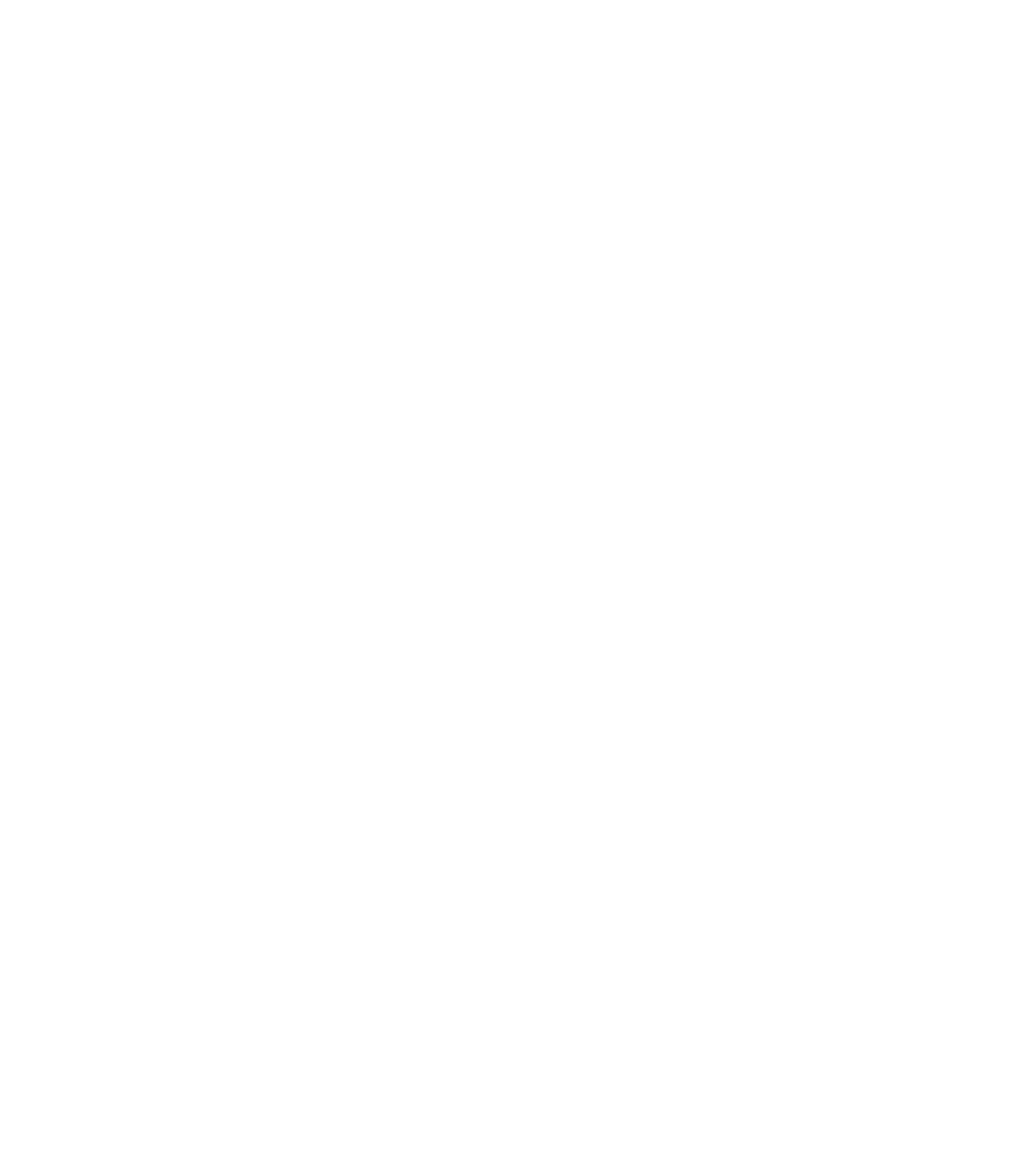
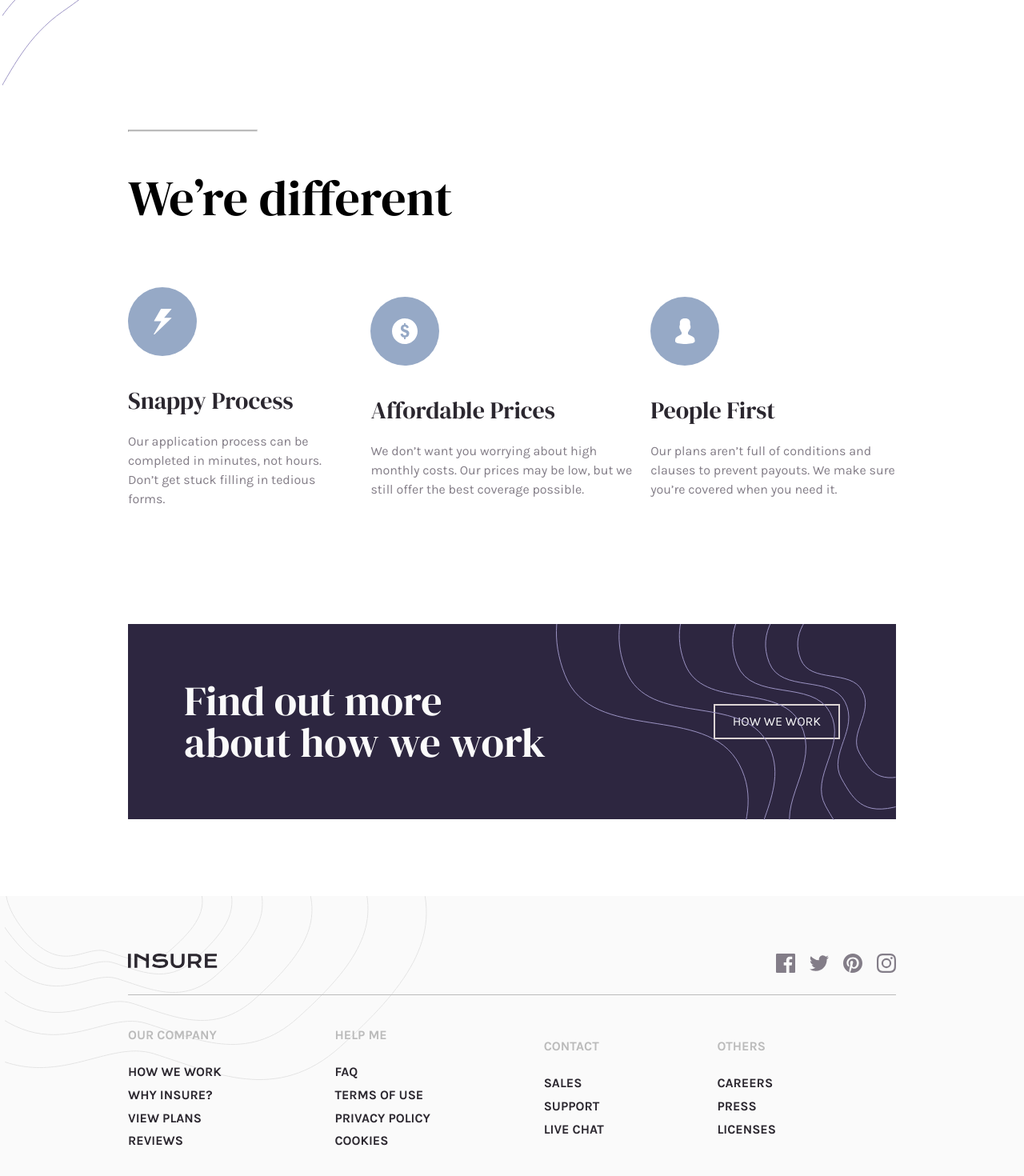
Before and after one commit to pperdana/frontend-mentor, a React (Vite) app in the folder insure-landing-page/: page / in a window 1280 px wide. Shown: the part 874-2344 px from the top of the page at 80% size. Before the commit the page ends 800 px from the top, so only its background shows below. Built offline with nearby package versions, Linux system fonts and the light colour scheme.

Commit message:
add desktop version | insure landing page

```diff
--- a/insure-landing-page/src/App.jsx
+++ b/insure-landing-page/src/App.jsx
@@ -7,7 +7,7 @@ function App() {
     <>
       <Header />
       <Main />
-      {/* <Footer /> */}
+      <Footer />
     </>
   );
 }
--- a/insure-landing-page/src/components/CallAction/CallAction.component.jsx
+++ b/insure-landing-page/src/components/CallAction/CallAction.component.jsx
@@ -7,7 +7,7 @@ const CallAction = () => {
         <div className="cta-text-box">
           <h1 className="heading-primary">Find out more about how we work</h1>
 
-          <a href="#" className="btn">
+          <a href="#" className="cta-btn">
             How we work
           </a>
         </div>
--- a/insure-landing-page/src/components/CallAction/CallAction.styles.scss
+++ b/insure-landing-page/src/components/CallAction/CallAction.styles.scss
@@ -1,25 +1,68 @@
 @use "../../styles/settings/_settings" as *;
 
 .section-cta {
-  // padding: 4.8rem 0 9.6rem 0;
+  padding: 4.8rem 0 9.6rem 0;
 }
 
 .cta-container {
   max-width: $width-layout--desktop;
 
   margin: 0 auto;
-  padding: 0 8rem;
+  padding: 0 16rem;
 
   .cta-text-box {
+    // width: 100%;
+    // margin: 0 auto;
+    position: relative;
+
+    background-color: $color-primary--dark-violet;
     display: flex;
     // flex-direction: column;
     align-items: center;
+    justify-content: space-between;
     gap: 6rem;
 
+    color: $color-neutral--very-light-gray;
+    padding: 7rem 7rem;
+
     .heading-primary {
+      display: inline-block;
+      width: 46rem;
+
+      font-family: $font-family--dm-serif-display--serif;
+      font-weight: 400;
+      font-size: 5.2rem;
     }
 
-    .btn {
+    .cta-btn {
+      text-decoration: none;
+      border: 0.25rem solid hsl(0, 10%, 85%);
+
+      padding: 1.2rem 2.2rem;
+      text-transform: uppercase;
+      font-weight: 400;
+      color: $color-neutral--very-light-gray;
     }
   }
+
+  .cta-text-box::before {
+    content: "";
+    display: block;
+    position: absolute;
+
+    transform: translate(-50%, -50%);
+
+    width: 425px;
+    height: 320px;
+    top: 16rem;
+    right: -21.2rem;
+
+    // padding-bottom: 60%;
+    // background-color: #fdf2e9;
+    // z-index: -2;
+
+    background-image: url("../../assets/images/bg-pattern-how-we-work-desktop.svg");
+    background-size: contain;
+    background-repeat: no-repeat;
+  }
 }
--- a/insure-landing-page/src/components/Features/Features.component.jsx
+++ b/insure-landing-page/src/components/Features/Features.component.jsx
@@ -7,11 +7,12 @@ import peopleFirstIcon from "../../assets/images/icon-people-first.svg";
 const Features = () => {
   return (
     <section className="section-features">
-      <div className="feature-container">
+      <div className="feature-container-heading">
+        <hr className="divider" />
         <h2 className="heading-secondary">We’re different </h2>
       </div>
 
-      <div className="feature-container">
+      <div className="feature-container-list">
         {/* feature 01 */}
         <div className="feature">
           <img
--- a/insure-landing-page/src/components/Features/Features.styles.scss
+++ b/insure-landing-page/src/components/Features/Features.styles.scss
@@ -1,24 +1,58 @@
 @use "../../styles/settings/_settings" as *;
 
 .section-features {
-  // padding: 4.8rem 0 9.6rem 0;
+  padding: 0 0 9.6rem 0;
 }
 
-.feature-container {
+.feature-container-heading {
+  margin: 0 auto;
+  padding: 0 16rem;
+
+  .divider {
+    border-top: 2px solid #bbb;
+    width: 15rem;
+    margin-bottom: 5.2rem;
+    padding: 0 8rem;
+  }
+
+  .heading-secondary {
+    font-family: $font-family--dm-serif-display--serif;
+    font-size: 6.2rem;
+    font-weight: 400;
+
+    margin-bottom: 8rem;
+  }
+}
+
+.feature-container-list {
   max-width: $width-layout--desktop;
 
-  margin: 0 auto;
-  padding: 0 8rem;
+  // margin: 0 auto;
+  padding: 0 16rem;
   // height: 100vh;
 
   display: flex;
   // flex-direction: column;
   align-items: center;
-  gap: 6rem;
-
-  .heading-secondary {
-  }
+  gap: 2rem;
 
   .feature {
+    .feature-img {
+      margin-bottom: 3.8rem;
+    }
+
+    .feature-title {
+      display: inline-block;
+      margin-bottom: 2.4rem;
+
+      font-family: $font-family--dm-serif-display--serif;
+      font-size: 3rem;
+      color: $color-neutral--very-dark-violet;
+    }
+
+    .feature-text {
+      color: $color-neutral--dark-grayish-violet;
+      line-height: 1.5;
+    }
   }
 }
--- a/insure-landing-page/src/components/Footer/Footer.component.jsx
+++ b/insure-landing-page/src/components/Footer/Footer.component.jsx
@@ -40,6 +40,7 @@ const Footer = () => {
               </li>
             </ul>
           </div>
+          <hr className="divider" />
         </div>
 
         <div className="nav-container">
--- a/insure-landing-page/src/components/Footer/Footer.styles.scss
+++ b/insure-landing-page/src/components/Footer/Footer.styles.scss
@@ -1,14 +1,41 @@
 @use "../../styles/settings/_settings" as *;
 
 .footer {
-  // padding: 4.8rem 0 9.6rem 0;
+  padding: 7.2rem 0;
+  background-color: $color-neutral--very-light-gray;
+  // background-color: rgb(191, 220, 243);
+
+  position: relative;
+  z-index: -2;
 }
+
+.footer::before {
+  content: "";
+  display: block;
+  position: absolute;
+
+  transform: translate(-50%, -50%);
+
+  width: 528px;
+  height: 231px;
+
+  top: 11.5rem;
+  left: 27rem;
+
+  // padding-bottom: 60%;
+  // background-color: #fdf2e9;
+  z-index: -1;
+
+  background-image: url("../../assets/images/bg-pattern-footer-desktop.svg");
+  background-size: contain;
+  background-repeat: no-repeat;
+}
+
 .footer-container {
   max-width: $width-layout--desktop;
 
   margin: 0 auto;
-  padding: 0 8rem;
-  // height: 100vh;
+  padding: 0 16rem;
 }
 
 .logo-container {
@@ -16,7 +43,7 @@
     display: flex;
     justify-content: space-between;
 
-    // gap: 1.8rem;
+    margin-bottom: 2.4rem;
     .footer-logo {
     }
 
@@ -27,13 +54,39 @@
       gap: 1.8rem;
     }
   }
+
+  .divider {
+    border: none;
+    border-top: 1.2px solid #bbb;
+
+    // width: 15rem;
+    margin-bottom: 4.2rem;
+  }
 }
 
 .nav-container {
   display: flex;
   align-items: center;
-  gap: 24.8rem;
+  // gap: 24.8rem;
+  justify-content: space-between;
+  padding-right: 15rem;
+
+  text-transform: uppercase;
+  font-weight: 700;
+
+  .footer-heading {
+    margin-bottom: 2.4rem;
+
+    color: #bbb;
+  }
+
   .footer-nav {
     list-style: none;
+    line-height: 1.8;
+
+    .footer-link {
+      text-decoration: none;
+      color: $color-neutral--very-dark-violet;
+    }
   }
 }
--- a/insure-landing-page/src/components/Hero/Hero.styles.scss
+++ b/insure-landing-page/src/components/Hero/Hero.styles.scss
@@ -1,7 +1,7 @@
 @use "../../styles/settings/_settings" as *;
 
 .section-hero {
-  // padding: 4.8rem 0 9.6rem 0;
+  padding: 0 0 30rem 0;
 }
 
 .hero {
@@ -9,7 +9,7 @@
 
   max-width: $width-layout--desktop;
 
-  // margin: 0 auto;
+  margin: 0 auto;
   background-color: $color-primary--dark-violet;
   padding: 8rem 16rem;
   height: 80vh;
--- a/insure-landing-page/src/components/Main/Main.component.jsx
+++ b/insure-landing-page/src/components/Main/Main.component.jsx
@@ -6,8 +6,8 @@ const Main = () => {
   return (
     <main>
       <Hero />
-      {/* <Features /> */}
-      {/* <CallAction /> */}
+      <Features />
+      <CallAction />
     </main>
   );
 };
```
